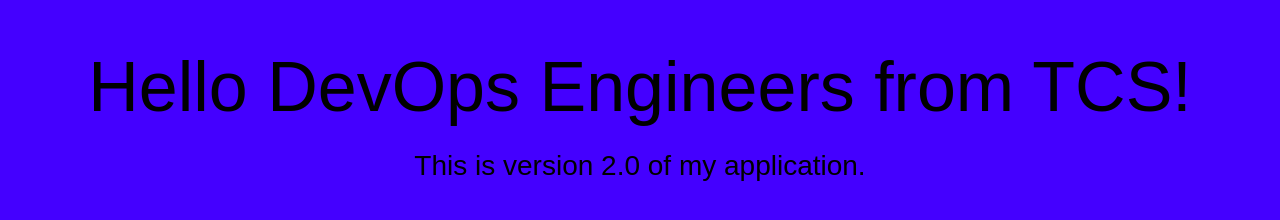
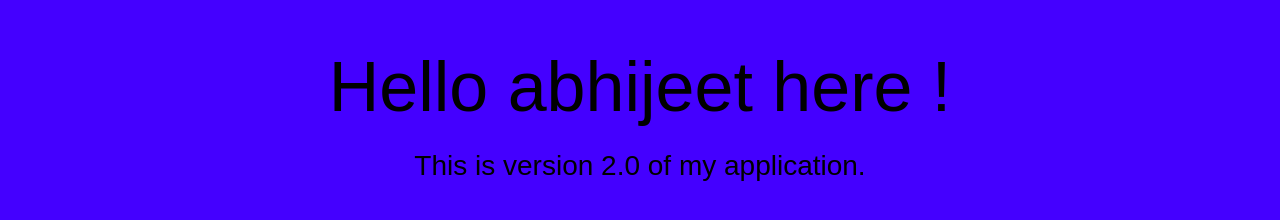
Before and after one commit to raj00-verma/test, a plain HTML site: page index.html in a window 1280 px wide. Drawn offline with Linux system fonts and the light colour scheme.

Commit message:
Update index.html

```diff
--- a/index.html
+++ b/index.html
@@ -26,7 +26,7 @@
 </head>
 <body>
   <div align="center">
-    <h1>Hello DevOps Engineers from TCS!</h1>
+    <h1>Hello abhijeet here !</h1>
     <h2>This is version 2.0 of my application.</h2>
   </div>
 </body>
```
